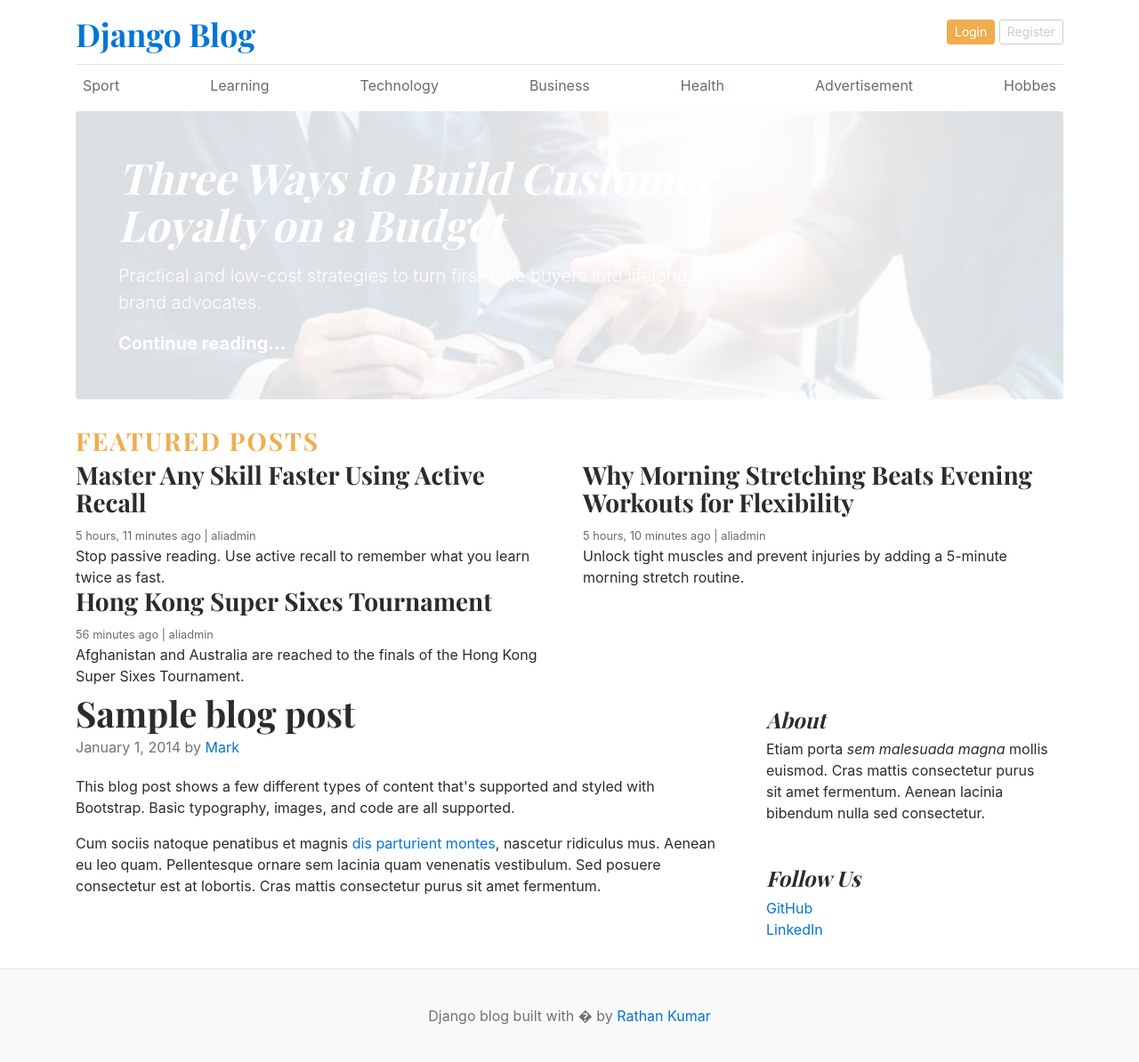
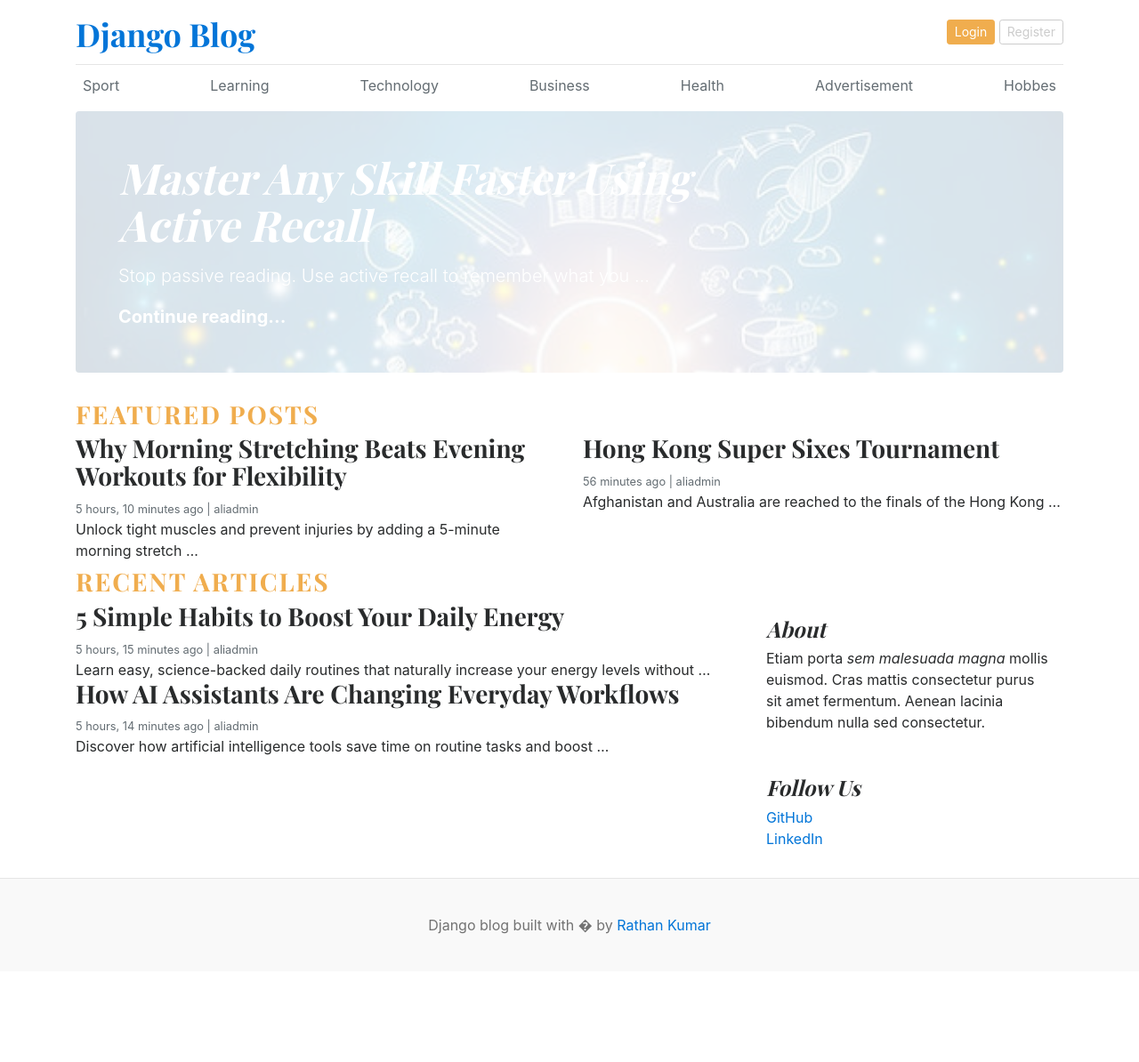
Before and after one commit to zubairwardak/Django-Blog, a Django app: page / in a window 1280 px wide. Shown: the whole page at 89% size. After the commit the page ends 1050 px from the top, so only its background shows below. Run offline with Django 5.2, Linux system fonts and the light colour scheme; data comes from the database, SQL or seed files in the repository.

Commit message:
Displying Recent Articls

```diff
--- a/blog_main/views.py
+++ b/blog_main/views.py
@@ -9,9 +9,12 @@ from blogs.models import Blog, Category
 
 def home(request):
     categories = Category.objects.all()
-    featured_posts = Blog.objects.filter(is_featured=True).order_by('updated_at')
+    featured_posts = Blog.objects.filter(is_featured=True, status='Published').order_by('updated_at')
+    posts = Blog.objects.filter(is_featured=False, status='Published')
+
     context = {
         'categories' : categories,
-        'featured_posts' : featured_posts
+        'featured_posts' : featured_posts,
+        'posts' : posts
     }
     return render(request, 'home.html', context)
--- a/templates/home.html
+++ b/templates/home.html
@@ -39,7 +39,7 @@
   <div class="jumbotron p-3 p-md-5 text-white rounded bg-dark" style="background-image: url({{ post.featured_image.url }});background-blend-mode: overlay;background-size:cover;">
       <div class="col-md-8 px-0">
         <h1 class="display-4 font-italic">{{ post.title }}</h1>
-        <p class="lead my-3">{{ post.short_description }}</p>
+        <p class="lead my-3">{{ post.short_description | truncatewords:10}}</p>
         <p class="lead mb-0"><a href="#" class="text-white font-weight-bold">Continue reading...</a></p>
       </div>
     </div>
@@ -56,7 +56,7 @@
         <div class="card-body">
           <h3>{{ post.title }}</h3>
           <small class="mb-1 text-muted">{{ post.updated_at | timesince }} ago | {{ post.author }}</small>
-          <p class="card-text">{{ post.short_description }}</p>
+          <p class="card-text">{{ post.short_description | truncatewords:12 }}</p>
         </div>
       </div>
     </div>
@@ -64,21 +64,22 @@
     {%endfor %}
   </div>
 
+
+  <!-- Recent Articles -->
+   <h3 class="text-uppercase text-warning" style="letter-spacing: 2px;">Recent Articles</h3>
   <main role="main" class="container p-0">
     <div class="row">
       <div class="col-md-8 blog-main">
+          {% for post in posts %}
+          <div class="card border-0" >
+          <div class="card-body">
+            <h3>{{ post.title }}</h3>
+            <small class="mb-1 text-muted">{{ post.updated_at | timesince }} ago | {{ post.author }}</small>
+            <p class="card-text">{{ post.short_description | truncatewords:12 }}</p>
+          </div>
+        </div>
+        {% endfor %}
 
-        <div class="blog-post">
-          <h2 class="blog-post-title">Sample blog post</h2>
-          <p class="blog-post-meta">January 1, 2014 by <a href="#">Mark</a></p>
-
-          <p>This blog post shows a few different types of content that's supported and styled with Bootstrap. Basic typography, images, and code are all supported.</p>
-
-          <p>Cum sociis natoque penatibus et magnis <a href="#">dis parturient montes</a>, nascetur ridiculus mus. Aenean eu leo quam. Pellentesque ornare sem lacinia quam venenatis vestibulum. Sed posuere consectetur est at lobortis. Cras mattis consectetur purus sit amet fermentum.</p>
-
-
-        </div>
-        <!-- /.blog-post -->
 
       </div>
       <!-- /.blog-main -->
```
